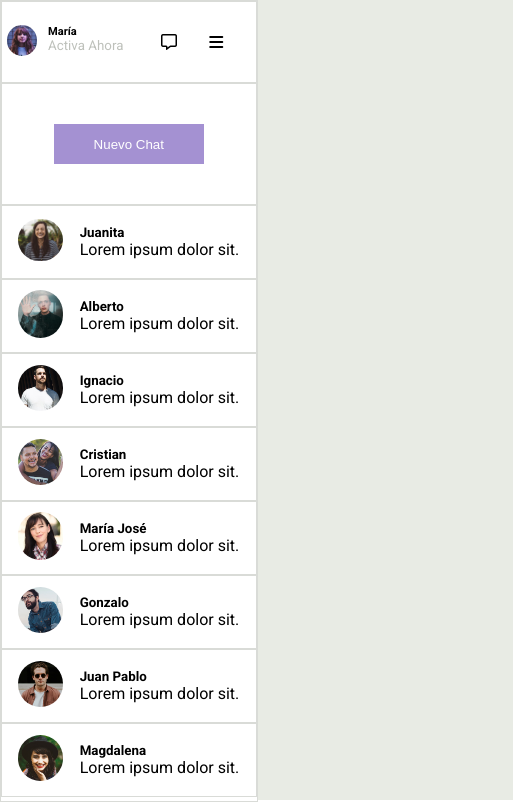
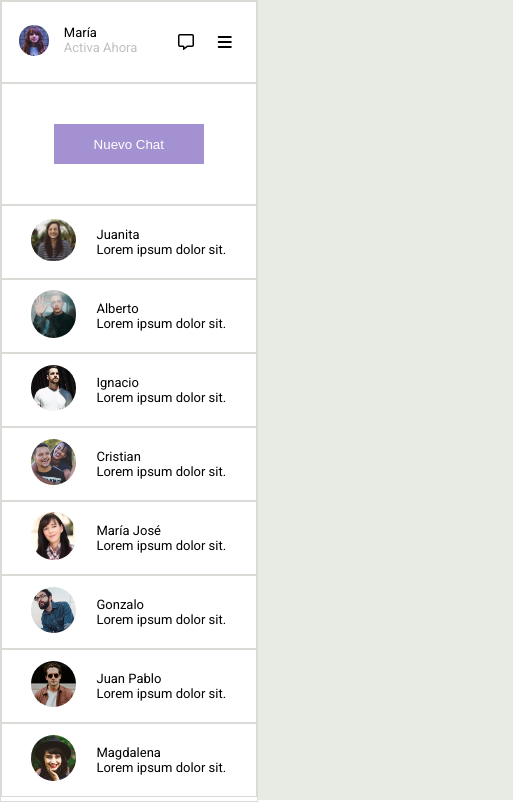
Before and after one commit to carloszamorano10/Sistema_de_mensajer-a, a plain HTML site: page index.html in a window 1280 px wide. Shown: the full height of the page, 0-513 px from the left. Drawn offline with Linux system fonts and the light colour scheme.

Commit message:
tarea finalizada

```diff
--- a/assets/style/style.css
+++ b/assets/style/style.css
@@ -24,19 +24,21 @@ body {
 }
 .cont-maria {
   display: flex;
-  justify-content: space-around;
+  justify-content: center;
   font-size: smaller;
-  width: 50%;
+  width: 60%;
 }
 .cont-icono {
   display: flex;
   justify-content: space-evenly;
-  width: 50%;
+  width: 40%;
 }
 .cont-maria,
 h1 {
-  font-size: smaller;
+  font-size: small;
+  font-weight: 400;
 }
+
 .activa {
   color: #bec1bb;
 }
@@ -50,18 +52,23 @@ h1 {
 .img-principal {
   width: 30px;
   border-radius: 50px;
+  margin-right: 15px;
 }
 
 .img-secundaria {
   width: 45px;
   border-radius: 50px;
+  margin-right: 20px;
 }
 .cont-chico {
   height: 9%;
   border: 0.5px solid #bec1bb94;
   display: flex;
-  justify-content: space-evenly;
+  justify-content: center;
   align-items: center;
+}
+.cont-chico p {
+  font-size: small;
 }
 .cont-grande {
   display: flex;
```
